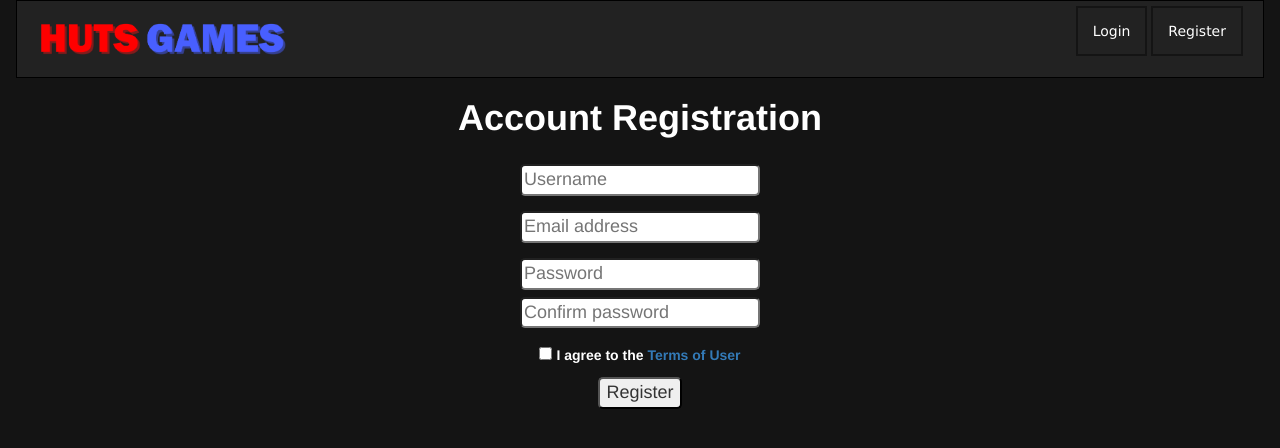
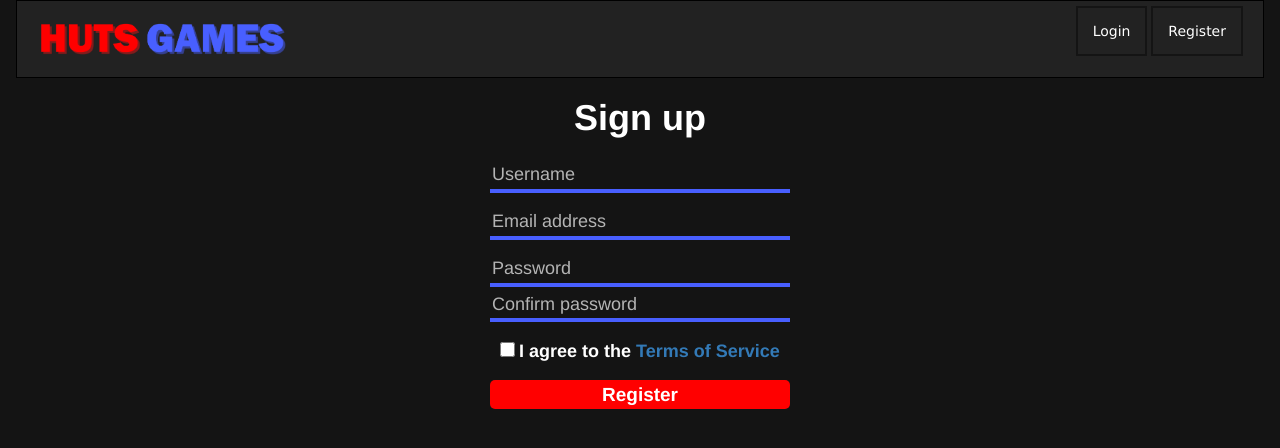
Before and after one commit to Stanned/HutsGames, a PHP site: page /register/ in a window 1280 px wide. Shown: the top 448 px of the page. Run offline with PHP 8.4, Linux system fonts and the light colour scheme.

Commit message:
Register Form New lay-Out

```diff
--- a/Website/register/index.html
+++ b/Website/register/index.html
@@ -19,14 +19,14 @@
 <body>
     <header>
         <div id="headerContainer">
-            <div class="headerItem"><img width="250" src="../images/logo-big.png" alt="HutsGames Logo"></div>
+            <div class="headerItem"><a href="../index.html"><img width="250" src="../images/logo-big.png" alt="HutsGames Logo"></a></div>
             <div class="headerItem" id="loginButtonContainer" style="text-align: right;">
                 <a id="loginButton" class="button" href="#">Login</a>
                 <a id="loginButton" class="button" href="">Register</a>
             </div>
         </div>
     </header>
-    <h1 class="titleRegister">Account Registration</h1>
+    <h1 class="titleRegister">Sign up</h1>
     <div id="registerBoxContainer">
         <form action="" method="post">
             <input class="registerforminput" autocomplete="off" type="text" placeholder="Username" name="username" id="usernameInput" required><br>
@@ -34,8 +34,8 @@
             <input class="registerforminput passwordBox" autocomplete="off" type="password" placeholder="Password" name="password" id="passwordInput" required><br>
             <input class="registerforminput" autocomplete="off" type="password" placeholder="Confirm password" name="passwordConfirm" id="passwordConfirmInput" required><br>
             <input type="checkbox" id="TermsAcceptBox" name="TermsAcceptCheckbox" required>
-            <label id="TermsAcceptBox" for="TermsAcceptBox"> I agree to the <a href="terms-of-user.html" target="blank_">Terms of User</a></label><br>
-            <input class="registerforminput" type="submit" name="submitRegisterForm" value="Register">
+            <label id="TermsAcceptBox" for="TermsAcceptBox"> I agree to the <a href="../terms-of-service.html" target="blank_">Terms of Service</a></label><br>
+            <input class="registerButton" type="submit" name="submitRegisterForm" value="Register">
         </form>
     </div>
 </body>
--- a/Website/register/register.css
+++ b/Website/register/register.css
@@ -1,7 +1,16 @@
 .registerforminput {
-    margin-top: 7px;
-    border-radius: 5px;
+  margin-top: 4px;
   font-size: 18px;
+  width: 300px;
+  border-bottom: 4px solid #485FFF;
+  border-left: 0px;
+  border-top: 0px;
+  border-right: 0px;
+  background: #141414;
+  color: white;
+}
+input.registerforminput:focus {
+  outline-width: 0;
 }
 #registerBoxContainer {
   text-align: center;
@@ -15,6 +24,12 @@
 #TermsAcceptBox{
   margin-top: 17px;
   color: white;
+  font-size: 18px;
+}
+input[type='checkbox'] {
+  width:15px;
+  height:15px;
+
 }
 .passwordBox{
   margin-top: 15px;
@@ -22,3 +37,28 @@
 .emailBox{
   margin-top: 15px;
 }
+.registerButton{
+  background-color: #FF0000;
+  margin-top: 10px;
+  border-radius: 5px;
+  border: none;
+  font-weight: bold;
+  font-size: 19px;
+  width: 300px;
+  color: white;
+  transition-duration: 1s;
+}
+.registerButton:hover{
+  background-color: #485FFF;
+  color: white;
+}
+::placeholder {
+  color: rgb(180, 180, 180);
+  opacity: 1;
+}
+:-ms-input-placeholder {
+  color: rgb(180, 180, 180);
+}
+::-ms-input-placeholder {
+  color: rgb(180, 180, 180);
+}
```
Lines whose indentation alone changed are shown as unchanged.
